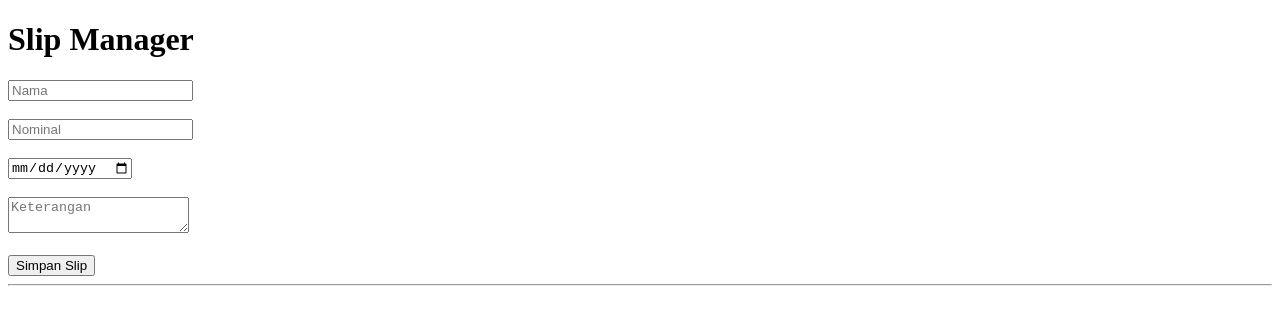
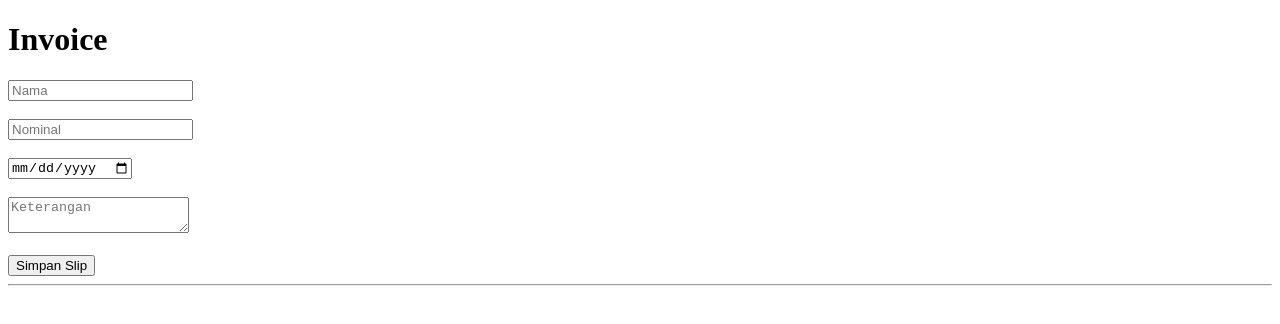
Before and after one commit to Stevenraja/Web-Universitas, a plain HTML site: page index.html in a window 1280 px wide. Drawn offline with Linux system fonts and the light colour scheme.

Commit message:
Update index.html

```diff
--- a/index.html
+++ b/index.html
@@ -8,13 +8,13 @@
 
 <meta name="viewport" content="width=device-width, initial-scale=1.0">
 
-<title>Slip Manager</title>
+<title>Invoice</title>
 
 </head>
 
 <body>
 
-<h1>Slip Manager</h1>
+<h1>Invoice</h1>
 
 <input id="nama" placeholder="Nama"><br><br>
 
```
